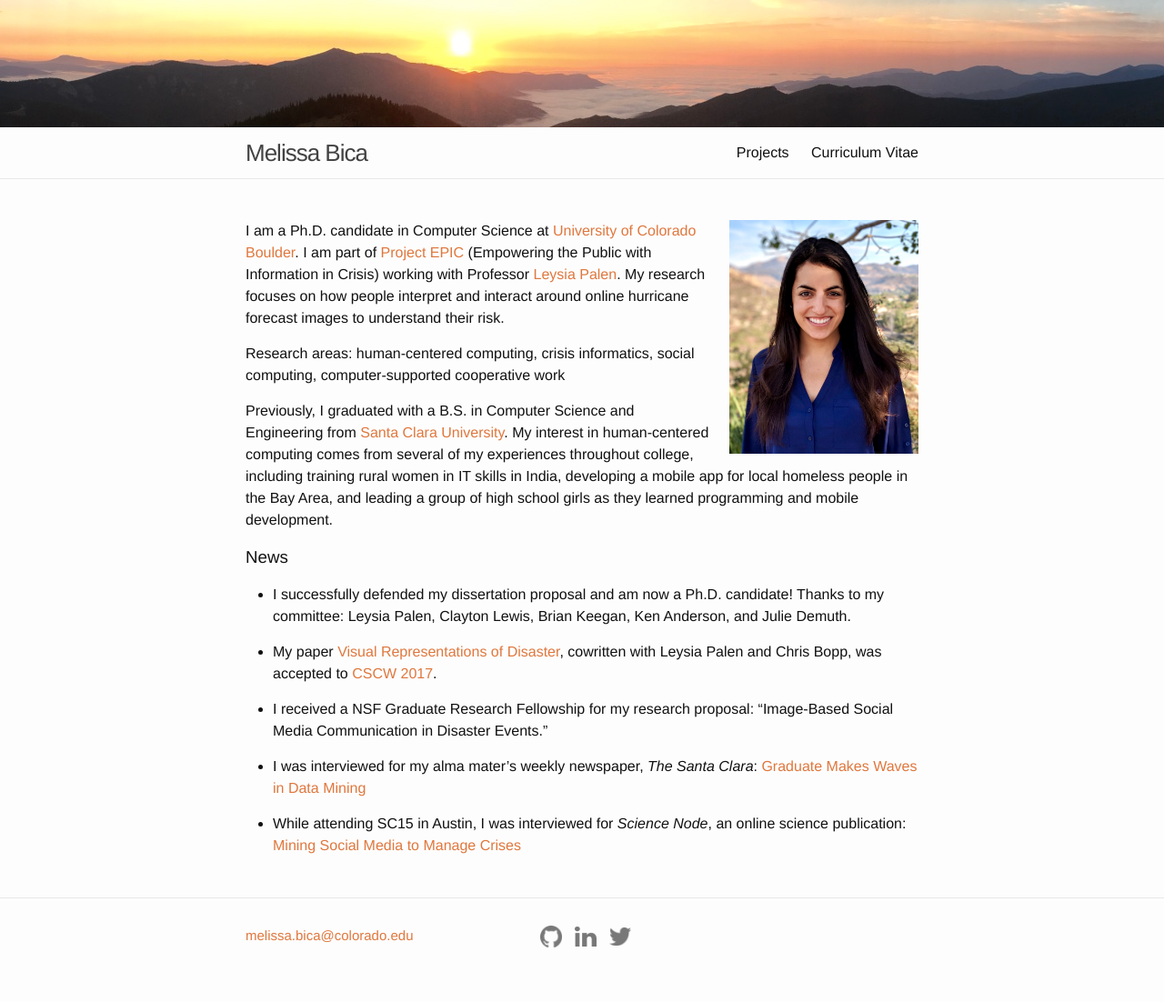
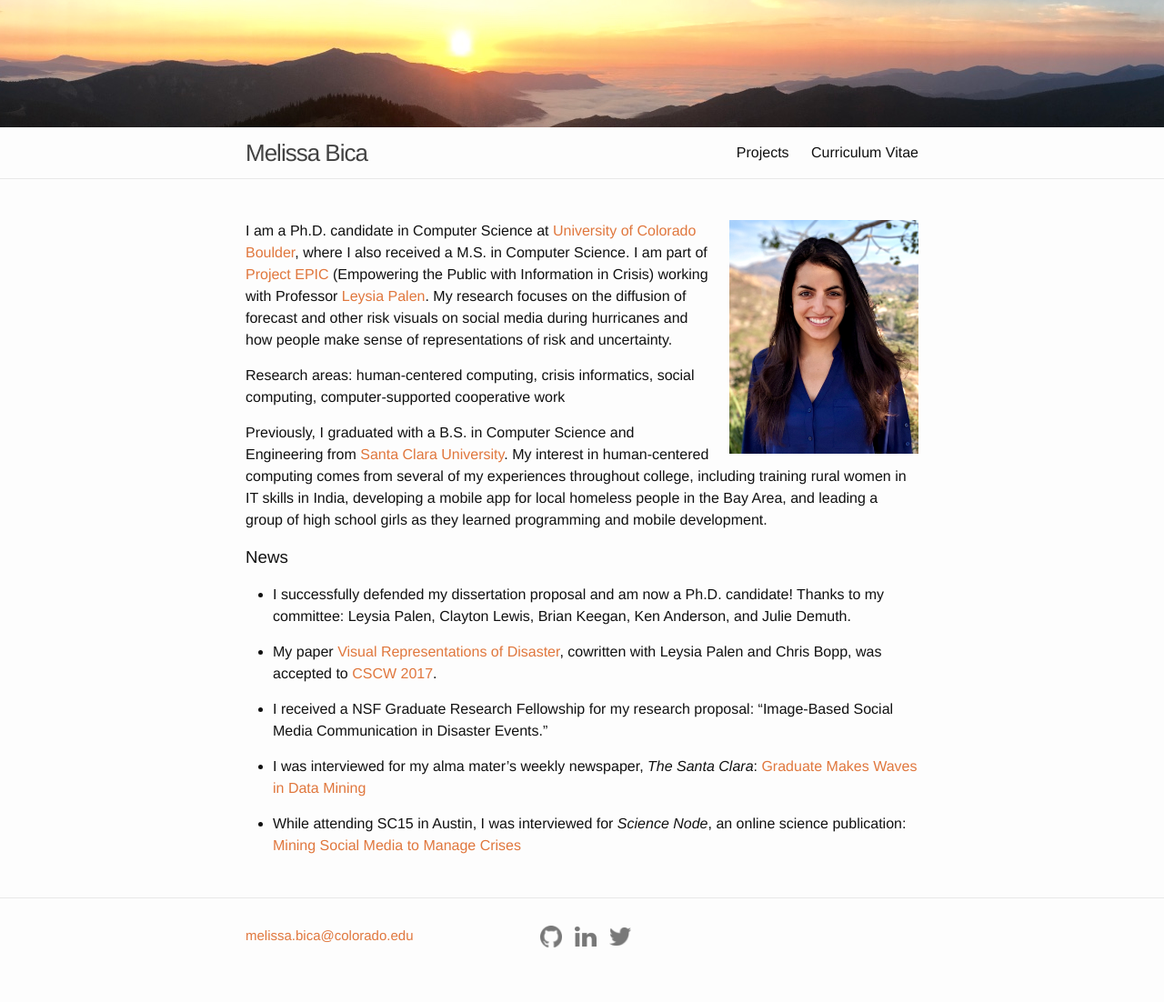
Before and after one commit to melissabica/melissabica.github.io, a Jekyll site: the page built from index.md, in a window 1280 px wide. Shown: the whole page at 91% size. Built offline with Jekyll 4.4.1, drawn with Linux system fonts in a browser that asks for light colours; nearby versions of some CDN libraries; comment, search, counter and statistics services are not loaded.

Commit message:
update about

```diff
--- a/index.md
+++ b/index.md
@@ -6,7 +6,7 @@ layout: default
 <img src="/assets/headshot.jpg" alt="headshot" style="width: 208px; margin-left: 20px;" align="right"/>
 
 
-I am a Ph.D. candidate in Computer Science at [University of Colorado Boulder](http://colorado.edu). I am part of [Project EPIC](http://epic.cs.colorado.edu/) (Empowering the Public with Information in Crisis) working with Professor [Leysia Palen](http://cmci.colorado.edu/~palen/). My research focuses on how people interpret and interact around online hurricane forecast images to understand their risk.
+I am a Ph.D. candidate in Computer Science at [University of Colorado Boulder](http://colorado.edu), where I also received a M.S. in Computer Science. I am part of [Project EPIC](http://epic.cs.colorado.edu/) (Empowering the Public with Information in Crisis) working with Professor [Leysia Palen](http://cmci.colorado.edu/~palen/). My research focuses on the diffusion of forecast and other risk visuals on social media during hurricanes and how people make sense of representations of risk and uncertainty.
 
 Research areas: human-centered computing, crisis informatics, social computing, computer-supported cooperative work
 
```
